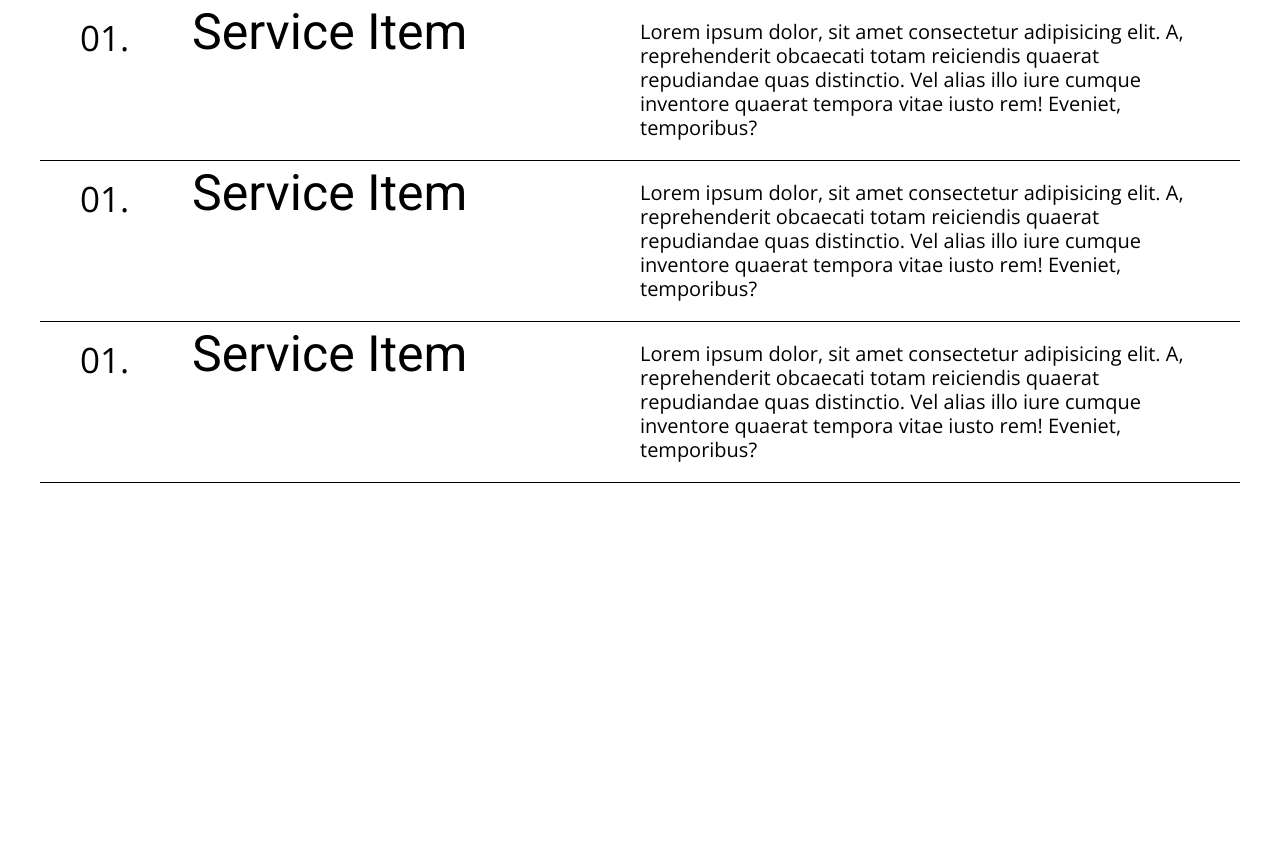
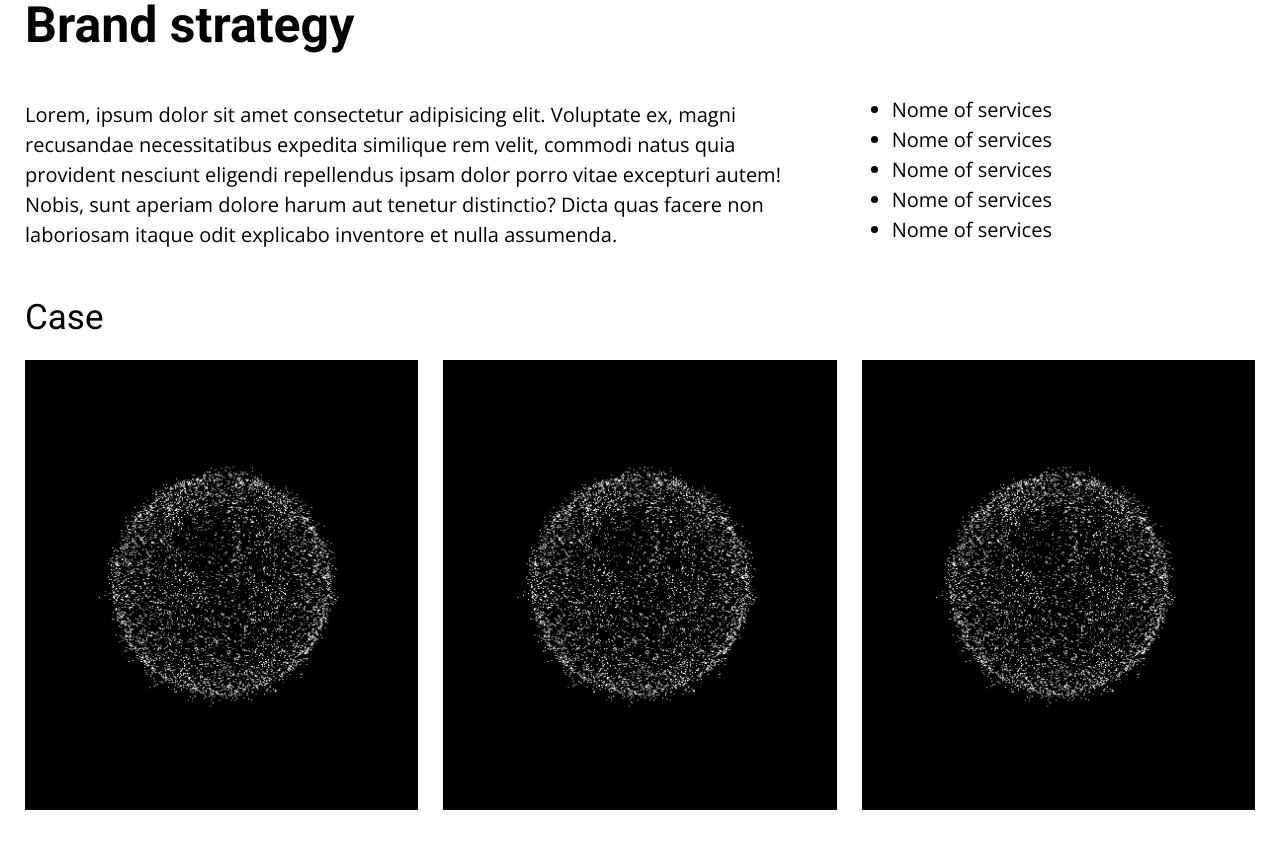
Before and after one commit to aldeantonio/showcase, a website: page page.html in a window 1280 px wide. Before the commit the page ends 800 px from the top, so only its background shows below. Drawn offline with nearby package versions, Linux system fonts and the light colour scheme; a web font is replaced by a local one.

Commit message:
Page service

```diff
--- a/page.html
+++ b/page.html
@@ -56,7 +56,9 @@
         </div>
     </section> -->
 
-    <section class="pro-serv">
+
+
+    <!-- <section class="pro-serv">
         <div class="serv-content">
             <div class="serv-item">
                 <span>01.</span>
@@ -74,6 +76,52 @@
                 <p>Lorem ipsum dolor, sit amet consectetur adipisicing elit. A, reprehenderit obcaecati totam reiciendis quaerat repudiandae quas distinctio. Vel alias illo iure cumque inventore quaerat tempora vitae iusto rem! Eveniet, temporibus?</p>
             </div>
         </div>
+    </section> -->
+
+
+    <section class="services-page">
+        <div class="container">
+            <h1>Brand strategy</h1>
+            <div class="serv-page-content">
+                <div class="serv-description">
+                    <p>Lorem, ipsum dolor sit amet consectetur adipisicing elit. Voluptate ex, magni recusandae necessitatibus expedita similique rem velit, commodi natus quia provident nesciunt eligendi repellendus ipsam dolor porro vitae excepturi autem! Nobis, sunt aperiam dolore harum aut tenetur distinctio? Dicta quas facere non laboriosam itaque odit explicabo inventore et nulla assumenda.</p>
+                </div>
+                <div class="serv-itens">
+                    <ul>
+                        <li>Nome of services</li>
+                        <li>Nome of services</li>
+                        <li>Nome of services</li>
+                        <li>Nome of services</li>
+                        <li>Nome of services</li>
+                    </ul>
+                </div>
+            </div>
+
+            <div class="our-case">
+                <h2>Case</h2>
+                <div class="serv-cases">
+                    <a href="">
+                        <div class="image-case cover-image">
+                            <img src="assets/imagens/blackout.png" alt="">
+                        </div>
+                    </a>
+                    <a href="">
+                        <div class="image-case cover-image">
+                            <img src="assets/imagens/blackout.png" alt="">
+                        </div>
+                    </a>
+                    <a href="">
+                        <div class="image-case cover-image">
+                            <img src="assets/imagens/blackout.png" alt="">
+                        </div>
+                    </a>
+
+
+                </div>
+
+            </div>
+
+        </div>
     </section>
 
 </body>
--- a/sass/content.scss
+++ b/sass/content.scss
@@ -283,6 +283,11 @@
                 font-size: 30px;
                 margin: 10px 0 20px 0;
             }
+            &::after {
+                content: "/";
+                margin-left: 20px;
+                color: red;
+            }
 
         }
         p {
@@ -303,6 +308,68 @@
             span {
                 padding-left: 20px;
             }
+        }
+
+    }
+}
+
+
+//SERVICES PAGE
+
+.services-page {
+    h1 {
+        font-size: 50px;
+        margin-bottom: 50px;
+    }
+
+    .serv-page-content {
+        display: grid;
+        grid-template-columns: 2fr 1fr;
+        gap: 80px;
+        @include mobile {
+            grid-template-columns: 1fr;
+            gap: 20px;
+        }
+
+        .serv-description {
+            p {
+                font-size: 20px;
+                line-height: 1.5;
+            }
+        }
+
+        .serv-itens {
+            ul {
+                padding-left: 20px;
+                display: flex;
+                flex-direction: column;
+                gap: 10px;
+                font-size: 20px;
+                list-style:disc;
+            }
+        }
+    }
+
+
+    .our-case {
+        margin: 50px 0;
+        h2 {
+            font-size: 35px;
+            margin-bottom: 25px;
+        }
+    }
+
+    .serv-cases {
+        display: grid;
+        grid-template-columns: repeat(3, 1fr);
+        gap: 25px;
+        @include mobile {
+            grid-template-columns: repeat(1, 1fr);
+        }
+
+        .image-case {
+            height: 450px;
+
         }
     }
 }
```
Also changed, not shown: style.css, 1 other file.
